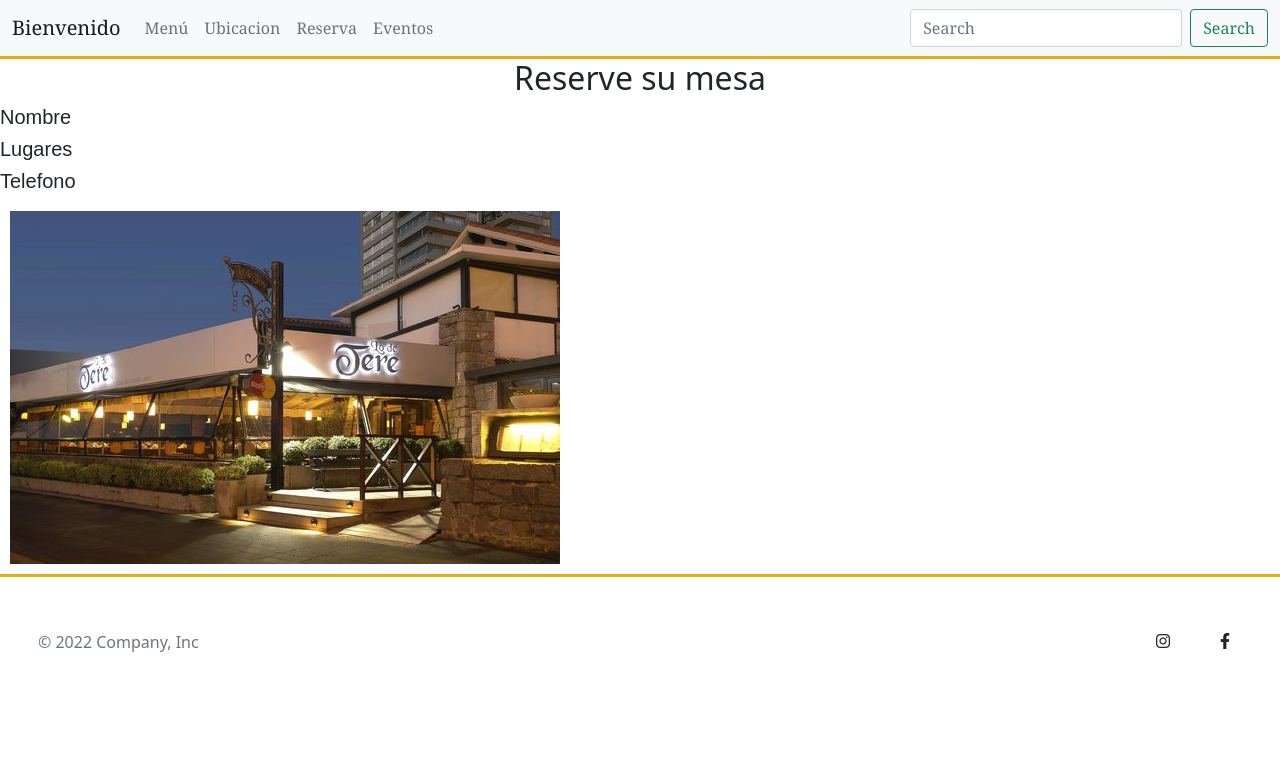
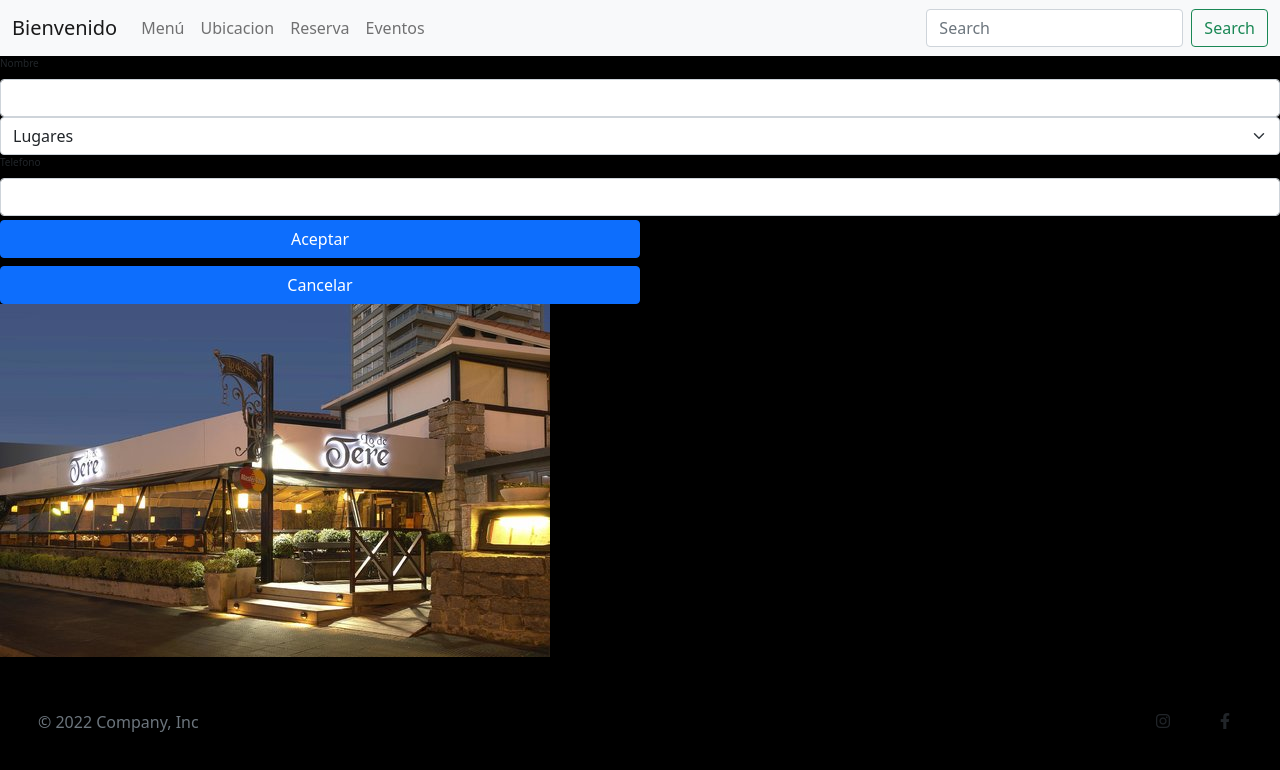
Before and after one commit to MartinFerreiraa/Repositorio1, a website: page pages/reserva.html in a window 1280 px wide. Drawn offline with nearby package versions, Linux system fonts and the light colour scheme; files that its build step writes are made by us from their sources.

Commit message:
agregando sass

```diff
--- /dev/null
+++ b/base/variables.scss
@@ -0,0 +1,2 @@
+$borde: 10px solid;
+$font-size:10px;
--- /dev/null
+++ b/components/_body.scss
@@ -0,0 +1,5 @@
+body{
+    background-color: black;
+    padding: 0px;
+    margin: 0px;
+}
--- /dev/null
+++ b/components/_footer.scss
@@ -0,0 +1,5 @@
+@import"../base/variables.scss";
+
+.footer{
+    border: $borde;
+}
--- /dev/null
+++ b/components/_main.scss
@@ -0,0 +1,24 @@
+@import"../base/variables.scss";
+main{
+    font-size: $font-size;
+}
+.div__main{
+
+    display: flex;
+    padding: 10px;
+}
+.div__texto{
+    color: antiquewhite;
+    text-align: center;
+    font-family: 'Times New Roman', Times, serif;
+}
+.row2{
+    width: auto;
+    height: auto;
+}
+.row1 h1{
+    font-family: Verdana, Geneva, Tahoma, sans-serif;
+}
+.row1{
+    padding: 10px 10px 10px 10px ;
+}
--- a/pages/reserva.html
+++ b/pages/reserva.html
@@ -1,5 +1,5 @@
 <!DOCTYPE html>
-<html lang="en">
+<html lang="es">
 <head>
     <link rel="stylesheet" href="https://cdnjs.cloudflare.com/ajax/libs/font-awesome/6.0.0/css/all.min.css">
     <link href="https://cdn.jsdelivr.net/npm/bootstrap@5.1.3/dist/css/bootstrap.min.css" rel="stylesheet" integrity="sha384-1BmE4kWBq78iYhFldvKuhfTAU6auU8tT94WrHftjDbrCEXSU1oBoqyl2QvZ6jIW3" crossorigin="anonymous">
@@ -42,13 +42,35 @@
     </div>
   </nav>
     <main class="main__reserva">
-        <section class="main__reserva__section">
-            <h2>Reserve su mesa</h2>
-            <h5>Nombre</h5>
-            <h5>Lugares</h5>
-            <h5>Telefono</h5>
-        </section>
+      <div class="div__nuevo">
+        <div class="pading">
+          <label for="exampleFormControlInput1" class="form-label">Nombre</label>
+          <input type="email" class="form-control control__nuevo" id="exampleFormControlInput1" >
+        </div>
+        <div class="pading">
+          <select class="form-select control__nuevo pading" aria-label="Default select example">
+            <option selected>Lugares</option>
+            <option value="1">Uno</option>
+            <option value="2">Dos</option>
+            <option value="3">Tres</option>
+            <option value="4">Cuatro</option>
+            <option value="5">5+</option>
+          </select>
+        </div>
+        <div  class="pading">
+          <label for="inputPassword5" class="form-label">Telefono</label>
+          <input type="password" id="inputPassword5" class="form-control control__nuevo" aria-describedby="passwordHelpBlock">
+          <div id="passwordHelpBlock" class="form-text">
+          </div>
+        </div>
+        <div class="d-grid gap-2 col-6 botones">
+          <button class="btn btn-primary" type="button">Aceptar</button>
+          <button class="btn btn-primary" type="button">Cancelar</button>
+        </div>
+      </div>
+      <div class="img">
         <img class="main__reserva__foto" src="../pic/restaurante2.jpg" alt="">
+      </div>
     </main>
     <footer class="d-flex flex-wrap justify-content-between align-items-center py-3 my-4">
         <div class="col-md-4 d-flex align-items-center">
--- /dev/null
+++ b/scss/style.scss
@@ -0,0 +1,4 @@
+@import "../components/body";
+@import "../components/footer";
+@import "../components/main";
+@import "../base/variables.scss";
```
Also changed, not shown: index.html (+3 -3 lines), package.json (added, +19 -0 lines), pages/menu.html (+3 -3 lines), css/style.css (deleted), css/style2.css (added), 4 other files.
